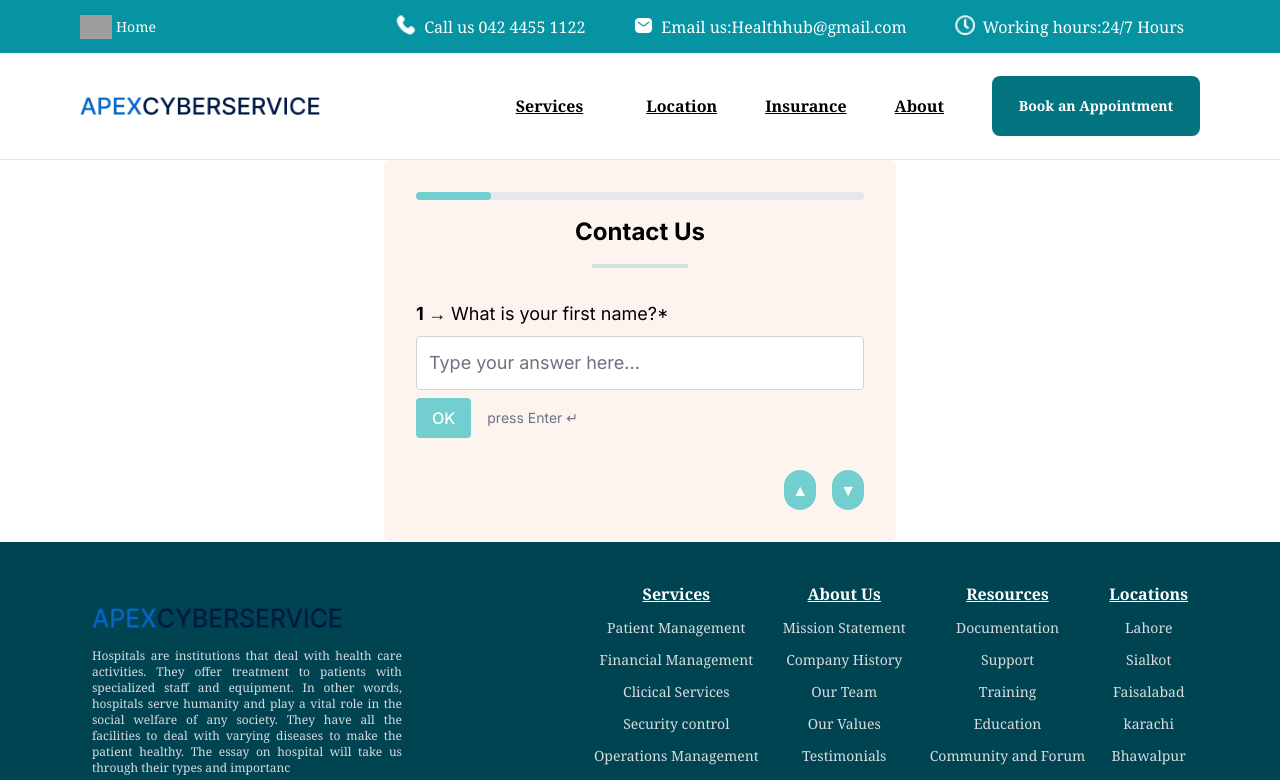
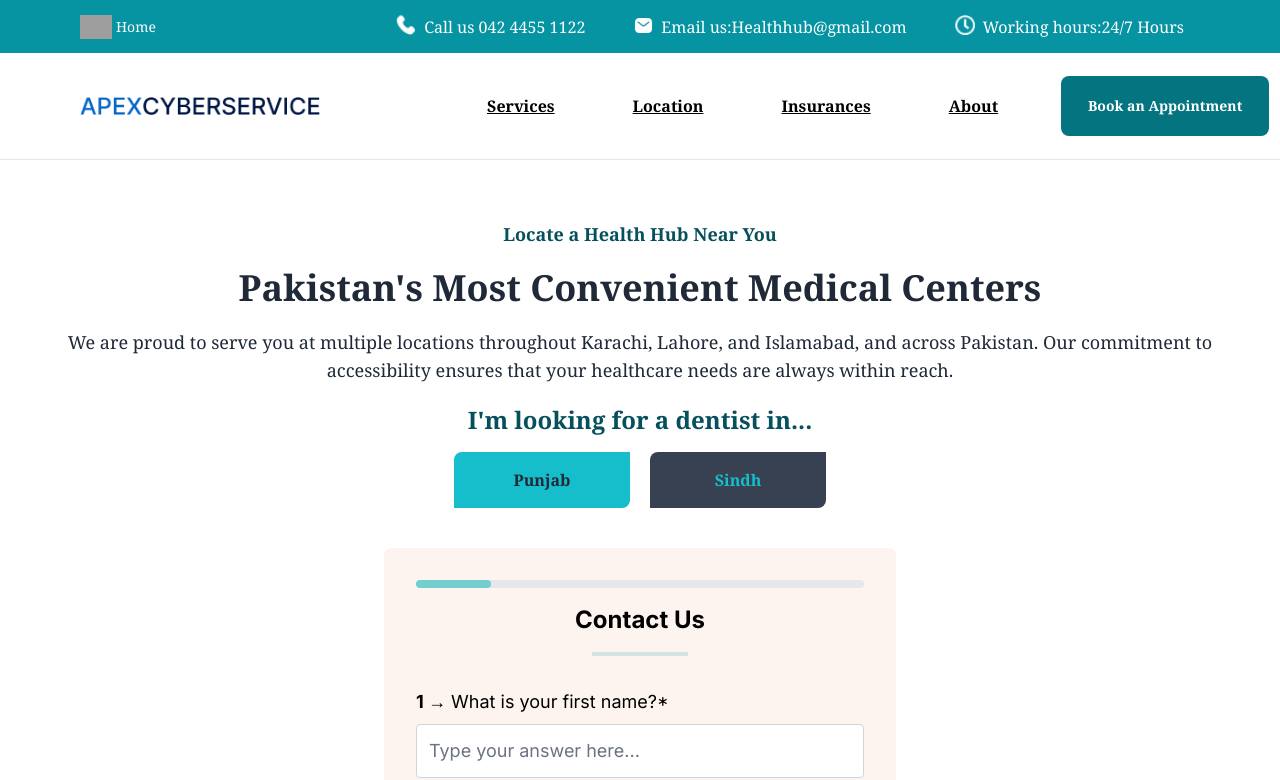
Before and after one commit to Aliyan-reh/fyp-hospital, a Next.js app: page /form in a window 1280 px wide. Shown: the top 780 px of the page. Built offline with nearby package versions, Linux system fonts and the light colour scheme; grey boxes are pictures that could not be loaded.

Commit message:
changes in header

```diff
--- a/src/app/component/Header.js
+++ b/src/app/component/Header.js
@@ -86,47 +86,149 @@ function Header() {
                 </p>
               </Link>
               <div class="content">
-              <div className="p-4 w-[auto] h-[auto]">
-                  <h1 className="text-3xl text-wrap w-56 text-black">General & Family Services</h1>
-                  <h2 className="text-2xl text-wrap text-black">Primary Care </h2>
-                  <h4 className="text-xl text-wrap text-gray-700">
+              <div className="p-4 w-[450px] h-[auto]">
+                  <h1 className="text-center text-2xl text-black">General & Family Services</h1>
+                  <div className="">
+                  <p className="text-center text-xl cursor-pointer text-black hover:text-teal-900">Primary Care </p>
+                  <p className="text-base text-gray-700">
                     Routine check-ups and physicals -Chronic disease management
                     (Diabetes, Hypertension, Asthma) - Acute illness care (Cold,
                     Flu, Infections) - Vaccinations and immunizations
-                  </h4>
-                  <h2 className="text-2xl text-wrap text-black"> Family Medicine </h2>
-                  <p className="text-xl text-wrap text-gray-700">
+                  </p>
+                  </div>
+                  <div>
+                  <p className="text-center text-xl cursor-pointer text-black hover:text-teal-900"> Family Medicine </p>
+                  <p className="text-base text-gray-700">
                   Comprehensive care for all ages - Preventive care and
                     health screenings - Chronic disease management - Mental
                     health services
                   </p>
-                  <h2 className="text-2xltext-wrap text-black">Urgent Care</h2>
-                  <p className="text-xl text-wrap text-gray-700">
+                  </div>
+                  <div>
+                  <p className="text-center text-xl cursor-pointer text-black hover:text-teal-900">Urgent Care</p>
+                  <p className="text-base text-gray-700">
                     Walk-in care for acute illnesses and injuries - Evening and
                     weekend hours - On-site lab and imaging services
                   </p>
                   </div>
-      <div>
+               </div>
 
               </div>
             </div>
-            </div>
+
+            <div className="dropdown1">
               <Link href="/home">
                 <p className="text-black hover:text-teal-900 rounded-md font-extrabold underline">
                   Location
                 </p>
               </Link>
+              <div class="content1">
+              <div className="p-4 w-[450px] h-[auto]">
+                  <h1 className="text-center text-2xl text-black">General & Family Services</h1>
+                  <div className="">
+                  <p className="text-center text-xl cursor-pointer text-black hover:text-teal-900">Primary Care </p>
+                  <p className="text-base text-gray-700">
+                    Routine check-ups and physicals -Chronic disease management
+                    (Diabetes, Hypertension, Asthma) - Acute illness care (Cold,
+                    Flu, Infections) - Vaccinations and immunizations
+                  </p>
+                  </div>
+                  <div>
+                  <p className="text-center text-xl cursor-pointer text-black hover:text-teal-900"> Family Medicine </p>
+                  <p className="text-base text-gray-700">
+                  Comprehensive care for all ages - Preventive care and
+                    health screenings - Chronic disease management - Mental
+                    health services
+                  </p>
+                  </div>
+                  <div>
+                  <p className="text-center text-xl cursor-pointer text-black hover:text-teal-900">Urgent Care</p>
+                  <p className="text-base text-gray-700">
+                    Walk-in care for acute illnesses and injuries - Evening and
+                    weekend hours - On-site lab and imaging services
+                  </p>
+                  </div>
+               </div>
+
+              </div>
+            </div>
+
+            <div className="dropdown2">
               <Link href="/home">
                 <p className="text-black hover:text-teal-900 rounded-md font-extrabold underline">
-                Insurance
+                  Insurances
                 </p>
               </Link>
+              <div class="content2">
+              <div className="p-4 w-[450px] h-[auto]">
+                  <h1 className="text-center text-2xl text-black">General & Family Services</h1>
+                  <div className="">
+                  <p className="text-center text-xl cursor-pointer text-black hover:text-teal-900">Primary Care </p>
+                  <p className="text-base text-gray-700">
+                    Routine check-ups and physicals -Chronic disease management
+                    (Diabetes, Hypertension, Asthma) - Acute illness care (Cold,
+                    Flu, Infections) - Vaccinations and immunizations
+                  </p>
+                  </div>
+                  <div>
+                  <p className="text-center text-xl cursor-pointer text-black hover:text-teal-900"> Family Medicine </p>
+                  <p className="text-base text-gray-700">
+                  Comprehensive care for all ages - Preventive care and
+                    health screenings - Chronic disease management - Mental
+                    health services
+                  </p>
+                  </div>
+                  <div>
+                  <p className="text-center text-xl cursor-pointer text-black hover:text-teal-900">Urgent Care</p>
+                  <p className="text-base text-gray-700">
+                    Walk-in care for acute illnesses and injuries - Evening and
+                    weekend hours - On-site lab and imaging services
+                  </p>
+                  </div>
+               </div>
+
+              </div>
+            </div>
+
+            <div className="dropdown3">
               <Link href="/home">
                 <p className="text-black hover:text-teal-900 rounded-md font-extrabold underline">
                   About
                 </p>
               </Link>
-            <Link href="/appointment">
+              <div class="content3">
+              <div className="p-4 w-[450px] h-[auto]">
+                  <h1 className="text-center text-2xl text-black">General & Family Services</h1>
+                  <div className="">
+                  <p className="text-center text-xl cursor-pointer text-black hover:text-teal-900">Primary Care </p>
+                  <p className="text-base text-gray-700">
+                    Routine check-ups and physicals -Chronic disease management
+                    (Diabetes, Hypertension, Asthma) - Acute illness care (Cold,
+                    Flu, Infections) - Vaccinations and immunizations
+                  </p>
+                  </div>
+                  <div>
+                  <p className="text-center text-xl cursor-pointer text-black hover:text-teal-900"> Family Medicine </p>
+                  <p className="text-base text-gray-700">
+                  Comprehensive care for all ages - Preventive care and
+                    health screenings - Chronic disease management - Mental
+                    health services
+                  </p>
+                  </div>
+                  <div>
+                  <p className="text-center text-xl cursor-pointer text-black hover:text-teal-900">Urgent Care</p>
+                  <p className="text-base text-gray-700">
+                    Walk-in care for acute illnesses and injuries - Evening and
+                    weekend hours - On-site lab and imaging services
+                  </p>
+                  </div>
+               </div>
+
+              </div>
+            </div>
+
+
+            <Link href="/form">
               <button className="xl:py-5 md:py-3 xl:w-52 lg:w-44 md:w-36 text-center xl:text-sm md:text-xs rounded-lg font-semibold  text-white bg-teal-600 hover:bg-black hover:text-white">
                 Book an Appointment
               </button>
--- a/src/app/form/page.js
+++ b/src/app/form/page.js
@@ -2,6 +2,7 @@
 import React, { useState } from 'react';
 import { toast  } from 'react-toastify';
 import apiClient from '../../axios/apiClient';
+import Appointment from '../appointment/page';
 const ContactForm = () => {
   const [slideIndex, setSlideIndex] = useState(0);
   const [formData, setFormData] = useState({
@@ -98,7 +99,7 @@ const ContactForm = () => {
 
   return (
     <>
-
+<Appointment />
 <div className="bg-[#fdf4ef] p-8 max-w-lg mx-auto rounded-lg text-center">
       <div className="relative w-full h-2 bg-gray-200 rounded mb-4">
         <div
--- a/src/app/globals.css
+++ b/src/app/globals.css
@@ -63,7 +63,7 @@ animation: changetext 8s  infinite linear;
   position: relative;
 }
 .dropdown p{
-  color: black;
+
   padding: 10px 15px;
   border: none;
   cursor: pointer;
@@ -72,17 +72,16 @@ animation: changetext 8s  infinite linear;
 .dropdown .content{
   display: none;
   position: absolute;
-  background-color: rgb(243, 235, 235);
+  background-color: rgb(240, 199, 166);
   min-width: 100px;
   box-shadow: 2px 2px 5px rgb(47, 50, 39);
+  border-radius: 5%;
+  top: 60px;
 }
 .dropdown:hover .content{
   display: block;
 }
 
-.dropdown:hover .p{
-  background-color: violet;
-}
 
 .dropdown a:hover{
   background-color: rgb(210, 230, 230);
@@ -98,3 +97,69 @@ animation: changetext 8s  infinite linear;
   background-color: rgba(255, 255, 255, 0.7);
   text-align: center;
 }
+.dropdown1{
+  position: relative;
+}
+.dropdown1 p{
+
+  padding: 10px 15px;
+  border: none;
+  cursor: pointer;
+}
+
+.dropdown1 .content1{
+  display: none;
+  position: absolute;
+  background-color: rgb(240, 199, 166);
+  min-width: 100px;
+  box-shadow: 2px 2px 5px rgb(47, 50, 39);
+  border-radius: 5%;
+  top: 60px;
+}
+.dropdown1:hover .content1{
+  display: block;}
+
+
+  .dropdown2{
+    position: relative;
+  }
+  .dropdown2 p{
+
+    padding: 10px 15px;
+    border: none;
+    cursor: pointer;
+  }
+
+  .dropdown2 .content2{
+    display: none;
+    position: absolute;
+    background-color: rgb(240, 199, 166);
+    min-width: 100px;
+    box-shadow: 2px 2px 5px rgb(47, 50, 39);
+    border-radius: 5%;
+    top: 60px;
+  }
+  .dropdown2:hover .content2{
+    display: block;}
+
+    .dropdown3{
+      position: relative;
+    }
+    .dropdown3 p{
+
+      padding: 10px 15px;
+      border: none;
+      cursor: pointer;
+    }
+
+    .dropdown3 .content3{
+      display: none;
+      position: absolute;
+      background-color: rgb(240, 199, 166);
+      box-shadow: 2px 2px 5px rgb(47, 50, 39);
+      border-radius: 5%;
+      top: 60px;
+      right: 2px;
+    }
+    .dropdown3:hover .content3{
+      display: block;}
--- a/src/app/home/page.js
+++ b/src/app/home/page.js
@@ -128,7 +128,7 @@ function Home() {
           </div>
         </div>
         {/* box */}
-        <div className="flex xl:flex-row lg:flex-col lg:items-center lg:justify-center xl:justify-between">
+        <div className="flex xl:flex-row md:flex-col lg:items-center lg:justify-center xl:justify-between">
           {/* box1 */}
           <div className="p-5">
             <div className="flex flex-col justify-between gap-6 items-center lg:p-4 border-4 lg:w-[350px] text-gray-800 border-orange-200">
@@ -254,7 +254,7 @@ function Home() {
           </div>
         </div>
         {/* box part 2 */}
-        <div className="flex xl:flex-row lg:flex-col lg:items-center lg:justify-center xl:justify-between">
+        <div className="flex xl:flex-row md:flex-col lg:items-center lg:justify-center xl:justify-between">
           {/* box 4 */}
           <div className="p-5">
             <div className="flex flex-col gap-4 items-center lg:p-4 border-4 lg:w-[350px] text-gray-800 border-orange-200">
```
Lines whose indentation alone changed are shown as unchanged.
